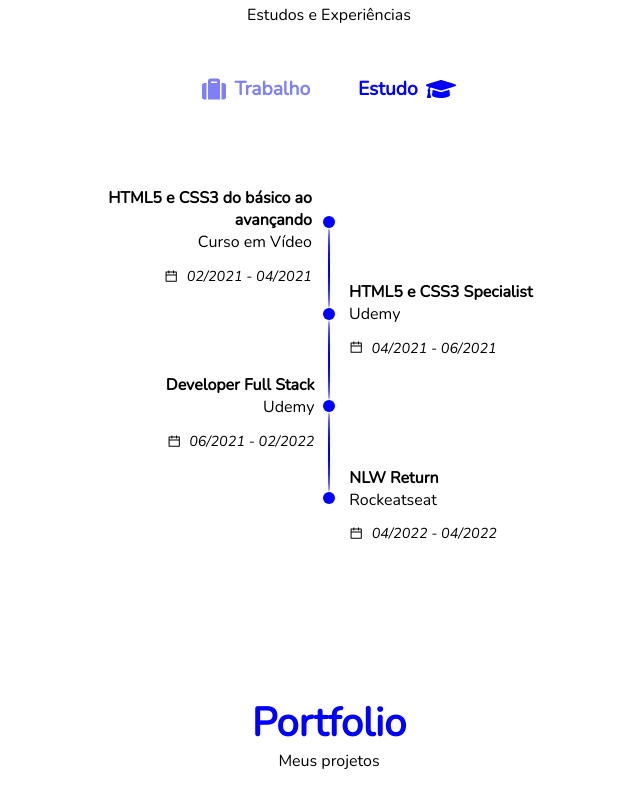
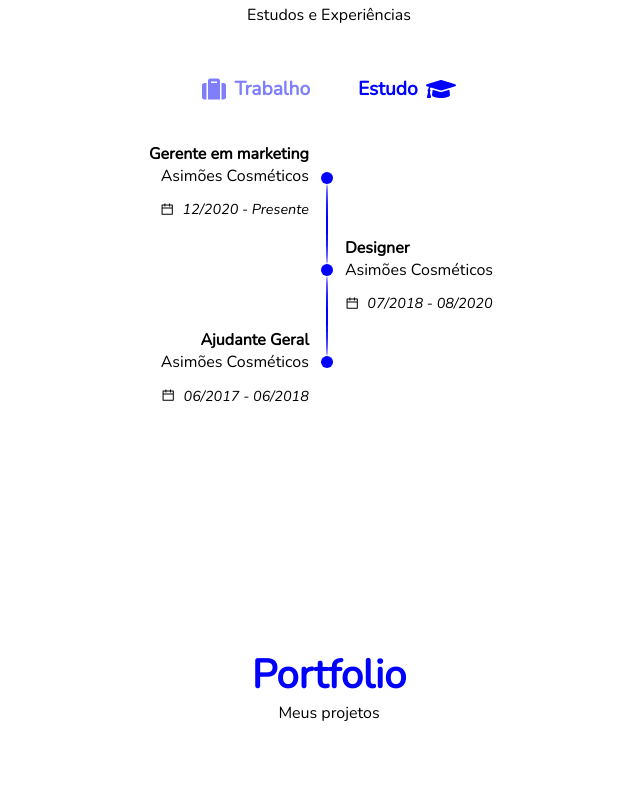
Before and after one commit to SyLu4N/myportfolio, a Next.js app: page / in a window 1280 px wide. Shown: the part 1924-2720 px from the top of the page, without its empty margins (311-951 px from the left). Built offline with nearby package versions, Linux system fonts and the light colour scheme.

Commit message:
finalizando carrosel

```diff
--- a/src/components/Footer/index.tsx
+++ b/src/components/Footer/index.tsx
@@ -18,19 +18,31 @@ export function Footer(): JSX.Element {
         <img src="/assets/Luan.png" alt="Minha foto" />
         <p>Aprendendo um pouco a cada dia, sempre em busca do próximo nível</p>
         <span>
-          <a href="https://www.linkedin.com/in/luan-sim%C3%B5es-617492236/">
+          <a
+            href="https://www.linkedin.com/in/luan-sim%C3%B5es-617492236/"
+            target="_blank"
+            rel="noreferrer"
+          >
             <FiLinkedin size={22} />
           </a>
 
-          <a href="https://github.com/sylu4n">
+          <a href="https://github.com/sylu4n " target="_blank" rel="noreferrer">
             <FiGithub size={22} />
           </a>
 
-          <a href="https://www.instagram.com/_luannsimoes_/">
+          <a
+            href="https://www.instagram.com/_luannsimoes_/"
+            target="_blank"
+            rel="noreferrer"
+          >
             <FiInstagram size={22} />
           </a>
 
-          <a href="mailto:luaan.carlos@hotmail.com">
+          <a
+            href="mailto:luaan.carlos@hotmail.com"
+            target="_blank"
+            rel="noreferrer"
+          >
             <MdOutlineMailOutline size={22} />
           </a>
         </span>
--- a/src/components/Portflio/styles.ts
+++ b/src/components/Portflio/styles.ts
@@ -1,7 +1,7 @@
 import styled from 'styled-components';
 
 export const Header = styled.div`
-  margin-top: 8rem;
+  margin-top: 4rem;
   margin-bottom: 5rem;
   padding-top: 4rem;
 
--- a/src/components/studyWork/Studys/index.tsx
+++ b/src/components/studyWork/Studys/index.tsx
@@ -1,10 +1,15 @@
 import { AiOutlineCalendar } from 'react-icons/ai';
 
-import { Container, Study } from './styles';
+import { Container, Study, Center } from './styles';
 
-export function Studys(): JSX.Element {
+interface StudysProps {
+  isWork: string;
+}
+
+export function Studys({ isWork }: StudysProps): JSX.Element {
   return (
-    <Container>
+    <Container isWork={isWork}>
+      <Center>
         <span />
         <span />
         <span />
@@ -13,11 +18,12 @@ export function Studys(): JSX.Element {
         <span />
         <span />
         <span />
+
         <Study>
           <div>
             <strong>
-            HTML5 e CSS3 do básico ao
-            <br /> avançando
+              HTML5 e CSS3 do básico
+              <br /> ao avançando
             </strong>
             <p>Curso em Vídeo </p>
             <time>
@@ -53,6 +59,7 @@ export function Studys(): JSX.Element {
             </time>
           </div>
         </Study>
+      </Center>
     </Container>
   );
 }
--- a/src/components/studyWork/Studys/styles.ts
+++ b/src/components/studyWork/Studys/styles.ts
@@ -1,11 +1,39 @@
 import styled from 'styled-components';
 
-export const Container = styled.div`
+interface ContainerProps {
+  isWork: string;
+}
+
+export const Container = styled.div<ContainerProps>`
   display: flex;
   flex-direction: column;
   align-items: center;
   justify-content: center;
 
+  transition: all 400ms;
+  position: absolute;
+  right: ${({ isWork }) => (isWork === 'Work' ? '3%' : '101%')};
+  top: 0;
+  bottom: 0;
+
+  animation: 400ms carrosel linear;
+  @keyframes carrosel {
+    0% {
+      right: 0;
+    }
+    100% {
+      right: 34%;
+    }
+  }
+`;
+
+export const Center = styled.div`
+  display: flex;
+  flex-direction: column;
+  align-items: center;
+  justify-content: center;
+
+  width: 400px;
   position: relative;
 
   span:nth-child(1) {
@@ -79,10 +107,14 @@ export const Study = styled.div`
     font-size: 0.9rem;
   }
 
+  div {
+    width: 250px;
+  }
+
   div:nth-child(1) {
     position: absolute;
     top: -10%;
-    left: 27%;
+    left: -17%;
 
     text-align: right;
   }
@@ -90,7 +122,7 @@ export const Study = styled.div`
   div:nth-child(2) {
     position: absolute;
     top: 22.5%;
-    right: 28.8%;
+    right: -17%;
 
     text-align: left;
   }
@@ -98,7 +130,7 @@ export const Study = styled.div`
   div:nth-child(3) {
     position: absolute;
     top: 55%;
-    left: 33%;
+    left: -17%;
 
     text-align: right;
   }
@@ -106,7 +138,7 @@ export const Study = styled.div`
   div:nth-child(4) {
     position: absolute;
     top: 87%;
-    right: 32.5%;
+    right: -17%;
 
     text-align: left;
   }
--- a/src/components/studyWork/Works/index.tsx
+++ b/src/components/studyWork/Works/index.tsx
@@ -1,10 +1,15 @@
 import { AiOutlineCalendar } from 'react-icons/ai';
 
-import { Container, Work } from './styles';
+import { Container, Work, Center } from './styles';
 
-export function Works(): JSX.Element {
+interface StudysProps {
+  isWork: string;
+}
+
+export function Works({ isWork }: StudysProps): JSX.Element {
   return (
-    <Container>
+    <Container isWork={isWork}>
+      <Center>
         <span />
         <span />
         <span />
@@ -38,6 +43,7 @@ export function Works(): JSX.Element {
             </time>
           </div>
         </Work>
+      </Center>
     </Container>
   );
 }
--- a/src/components/studyWork/Works/styles.ts
+++ b/src/components/studyWork/Works/styles.ts
@@ -1,13 +1,31 @@
 import styled from 'styled-components';
 
-export const Container = styled.div`
+interface ContainerProps {
+  isWork: string;
+}
+
+export const Container = styled.div<ContainerProps>`
+  display: flex;
+  flex-direction: column;
+  align-items: center;
+  justify-content: center;
+  height: 300px;
+
+  transition: all 400ms;
+  position: absolute;
+  left: ${({ isWork }) => (isWork === 'Work' ? '100%' : '3%')};
+  top: 0;
+  bottom: 0;
+`;
+
+export const Center = styled.div`
   display: flex;
   flex-direction: column;
   align-items: center;
   justify-content: center;
 
+  width: 400px;
   position: relative;
-  animation: 500ms aparecer linear;
 
   span:nth-child(1) {
     height: 12px;
@@ -44,6 +62,21 @@ export const Container = styled.div`
     border-radius: 100%;
   }
 
+  span:nth-child(6) {
+    height: 80px;
+    width: 2px;
+    background-color: blue;
+    border-radius: 100%;
+  }
+
+  span:nth-child(7) {
+    height: 12px;
+    width: 12px;
+    background-color: blue;
+    border-radius: 100%;
+  }
+
+  animation: 500ms aparecer linear;
   @keyframes aparecer {
     0% {
       opacity: 0;
@@ -65,18 +98,22 @@ export const Work = styled.div`
     font-size: 0.9rem;
   }
 
+  div {
+    width: 250px;
+  }
+
   div:nth-child(1) {
     position: absolute;
-    top: -16%;
-    left: 32%;
+    top: -15%;
+    left: -17%;
 
     text-align: right;
   }
 
   div:nth-child(2) {
     position: absolute;
-    top: 32%;
-    right: 33%;
+    top: 33%;
+    right: -17%;
 
     text-align: left;
   }
@@ -84,7 +121,7 @@ export const Work = styled.div`
   div:nth-child(3) {
     position: absolute;
     top: 80%;
-    left: 33%;
+    left: -17%;
 
     text-align: right;
   }
--- a/src/components/studyWork/index.tsx
+++ b/src/components/studyWork/index.tsx
@@ -3,7 +3,7 @@ import { FaGraduationCap, FaSuitcase } from 'react-icons/fa';
 
 import { Studys } from './Studys';
 import { Works } from './Works';
-import { Container, Header, Content } from './styles';
+import { Container, Header, Content, AnimaContent } from './styles';
 
 type StudyOrWork = 'Study' | 'Work';
 
@@ -16,7 +16,6 @@ export function StudyWork(): JSX.Element {
         <h1>Qualificações</h1>
         <p>Estudos e Experiências</p>
       </Header>
-
       <Content isWork={isWork}>
         <h3>
           <button type="button" onClick={() => setIsWork('Work')}>
@@ -29,7 +28,10 @@ export function StudyWork(): JSX.Element {
           </button>
         </h3>
       </Content>
-      {isWork === 'Work' ? <Works /> : <Studys />}
+
+      <AnimaContent>
+        <Works isWork={isWork} /> <Studys isWork={isWork} />
+      </AnimaContent>
     </Container>
   );
 }
--- a/src/components/studyWork/styles.ts
+++ b/src/components/studyWork/styles.ts
@@ -1,8 +1,18 @@
 import styled from 'styled-components';
+
+interface ContentProps {
+  isWork: string;
+}
 
 export const Container = styled.div`
   margin-top: 8rem;
   padding-top: 4rem;
+
+  display: flex;
+  flex-direction: column;
+  align-items: center;
+
+  overflow-x: hidden;
 `;
 
 export const Header = styled.div`
@@ -13,18 +23,13 @@ export const Header = styled.div`
   margin-bottom: 3rem;
 `;
 
-interface ContentProps {
-  isWork: string;
-}
-
 export const Content = styled.div<ContentProps>`
   display: flex;
   justify-content: center;
   align-items: center;
+  margin-bottom: 1rem;
 
   gap: 3rem;
-
-  margin-bottom: 7rem;
 
   button[type='button'] {
     color: ${({ isWork }) =>
@@ -52,3 +57,10 @@ export const Content = styled.div<ContentProps>`
     }
   }
 `;
+
+export const AnimaContent = styled.div`
+  height: 400px;
+  width: 430px;
+  overflow: hidden;
+  position: relative;
+`;
```
Lines whose indentation alone changed are shown as unchanged.
